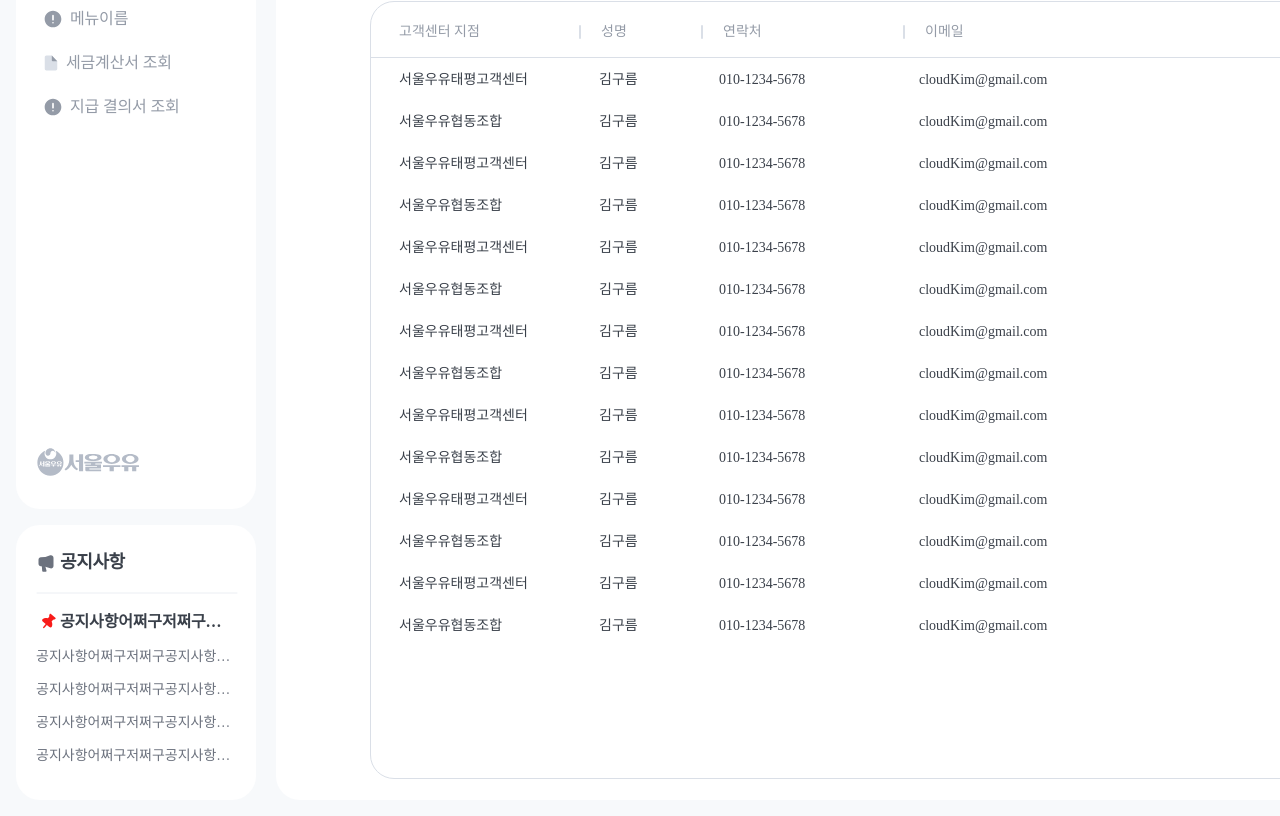
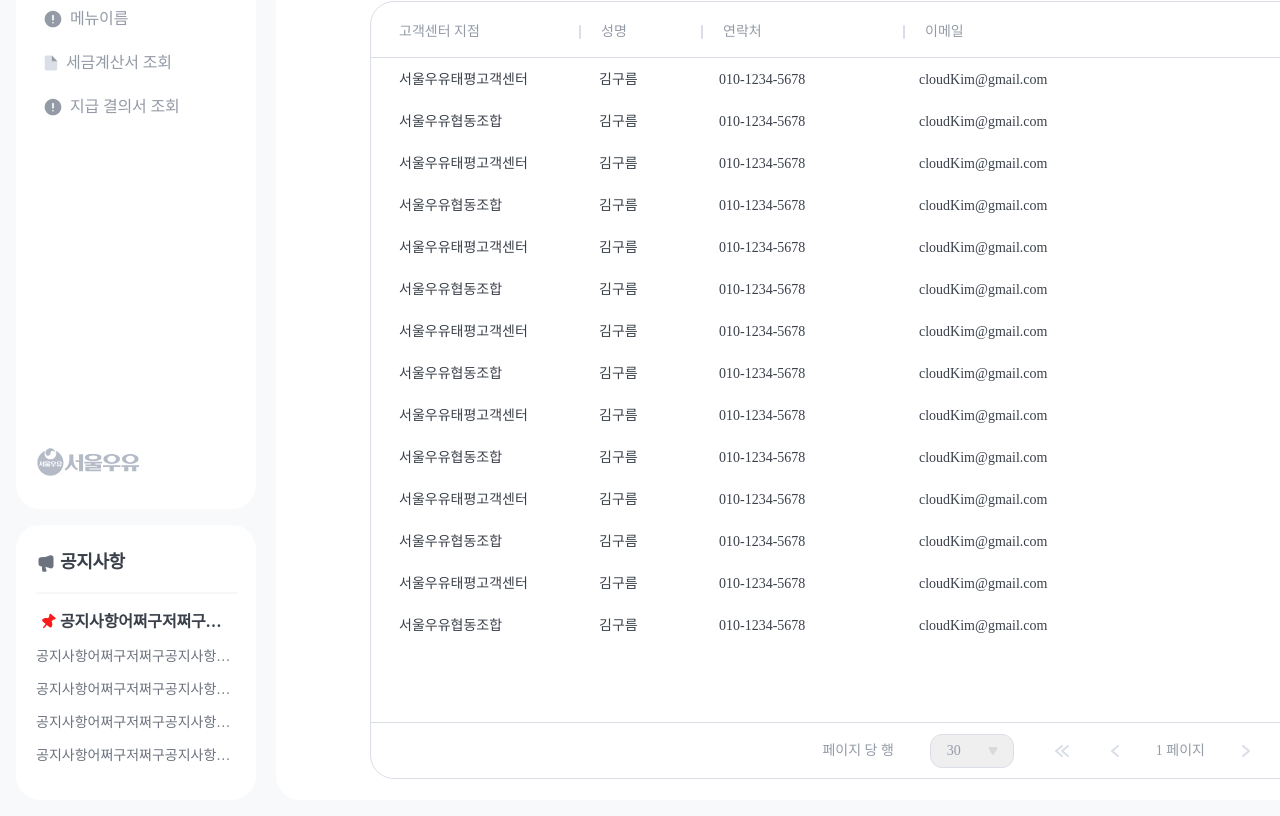
Before and after one commit to SEOULMILK-1/SEOULMILK1_FE, a React (Vite) app: page /head-customer in a window 1280 px wide. Shown: the part 192-1008 px from the top of the page. Built offline with nearby package versions, Linux system fonts and the light colour scheme.

Commit message:
style: 표 페이지네이션 구현

```diff
--- /dev/null
+++ b/public/Icon/ArrowIcon.tsx
@@ -0,0 +1,23 @@
+// < 이 아이콘
+
+const ArrowIcon = () => {
+  return (
+    <svg
+      xmlns="http://www.w3.org/2000/svg"
+      width="24"
+      height="24"
+      viewBox="0 0 24 24"
+      fill="none"
+    >
+      <path
+        d="M15 17L9 12L15 7"
+        stroke="#DADFE7"
+        stroke-width="2"
+        stroke-linecap="round"
+        stroke-linejoin="round"
+      />
+    </svg>
+  );
+};
+
+export default ArrowIcon;
--- /dev/null
+++ b/public/Icon/TwoArrowIcon.tsx
@@ -0,0 +1,22 @@
+// << 이 아이콘
+
+const TwoArrowIcon = () => {
+  return (
+    <svg
+      xmlns="http://www.w3.org/2000/svg"
+      width="24"
+      height="24"
+      viewBox="0 0 24 24"
+      fill="none"
+    >
+      <path
+        fill-rule="evenodd"
+        clip-rule="evenodd"
+        d="M17.3598 6.2318C17.7841 5.87824 18.4146 5.93556 18.7682 6.35984C19.1218 6.78412 19.0644 7.41468 18.6402 7.76825L13.562 12L18.6402 16.2318C19.0644 16.5854 19.1218 17.2159 18.7682 17.6402C18.4146 18.0645 17.7841 18.1218 17.3598 17.7682L11.3598 12.7682C11.1318 12.5783 11 12.2968 11 12C11 11.7032 11.1318 11.4218 11.3598 11.2318L17.3598 6.2318ZM11.3598 6.2318C11.7841 5.87824 12.4146 5.93556 12.7682 6.35984C13.1218 6.78412 13.0644 7.41468 12.6402 7.76825L7.56203 12L12.6402 16.2318C13.0644 16.5854 13.1218 17.2159 12.7682 17.6402C12.4146 18.0645 11.7841 18.1218 11.3598 17.7682L5.35979 12.7682C5.1318 12.5783 4.99998 12.2968 4.99998 12C4.99998 11.7032 5.1318 11.4218 5.35979 11.2318L11.3598 6.2318Z"
+        fill="#DADFE7"
+      />
+    </svg>
+  );
+};
+
+export default TwoArrowIcon;
--- /dev/null
+++ b/public/Icon/UnderIcon.tsx
@@ -0,0 +1,18 @@
+const UnderIcon = () => {
+  return (
+    <svg
+      xmlns="http://www.w3.org/2000/svg"
+      width="10"
+      height="8"
+      viewBox="0 0 10 8"
+      fill="none"
+    >
+      <path
+        d="M5.86603 7.5C5.48113 8.16667 4.51887 8.16667 4.13397 7.5L0.669874 1.5C0.284974 0.833333 0.7661 -8.94676e-07 1.5359 -8.27378e-07L8.4641 -2.21695e-07C9.2339 -1.54397e-07 9.71503 0.833333 9.33013 1.5L5.86603 7.5Z"
+        fill="#D9D9D9"
+      />
+    </svg>
+  );
+};
+
+export default UnderIcon;
--- /dev/null
+++ b/src/common/ChartPagination.tsx
@@ -0,0 +1,34 @@
+import UnderIcon from '../../public/Icon/UnderIcon';
+import TwoArrowIcon from '../../public/Icon/TwoArrowIcon';
+import ArrowIcon from '../../public/Icon/ArrowIcon';
+
+const ChartPagination = () => {
+  return (
+    <div className="flex w-[960px] h-[56px] px-5 justify-end items-center gap-9 border-t border-gray-300">
+      <span className="text-gray-500 font-sm-medium">페이지 당 행</span>
+      <div className="relative py-[6px]">
+        <select className="flex w-[84px] h-[34px] px-4  text-left rounded-xl border border-gray-300 text-gray-500 font-sm-medium appearance-none">
+          <option>30</option>
+        </select>
+
+        <div className="absolute right-4 top-1/2 -translate-y-1/2 pointer-events-none">
+          <UnderIcon />
+        </div>
+      </div>
+
+      <div className="flex items-center gap-[29px]">
+        <TwoArrowIcon />
+        <ArrowIcon />
+        <div className="text-gray-500 text-center font-sm-medium">1 페이지</div>
+        <div className="rotate-180">
+          <ArrowIcon />
+        </div>
+        <div className="rotate-180">
+          <TwoArrowIcon />
+        </div>
+      </div>
+    </div>
+  );
+};
+
+export default ChartPagination;
--- a/src/pages/head/customer/components/CustomerChart.tsx
+++ b/src/pages/head/customer/components/CustomerChart.tsx
@@ -1,3 +1,4 @@
+import ChartPagination from '../../../../common/ChartPagination';
 import CustomerChartContent from './CustomerChartContent';
 import CustomerChartHeader from './CustomerChartHeader';
 
@@ -9,6 +10,8 @@
       <div className="flex-grow">
         <CustomerChartContent />
       </div>
+
+      <ChartPagination />
     </div>
   );
 };
```
